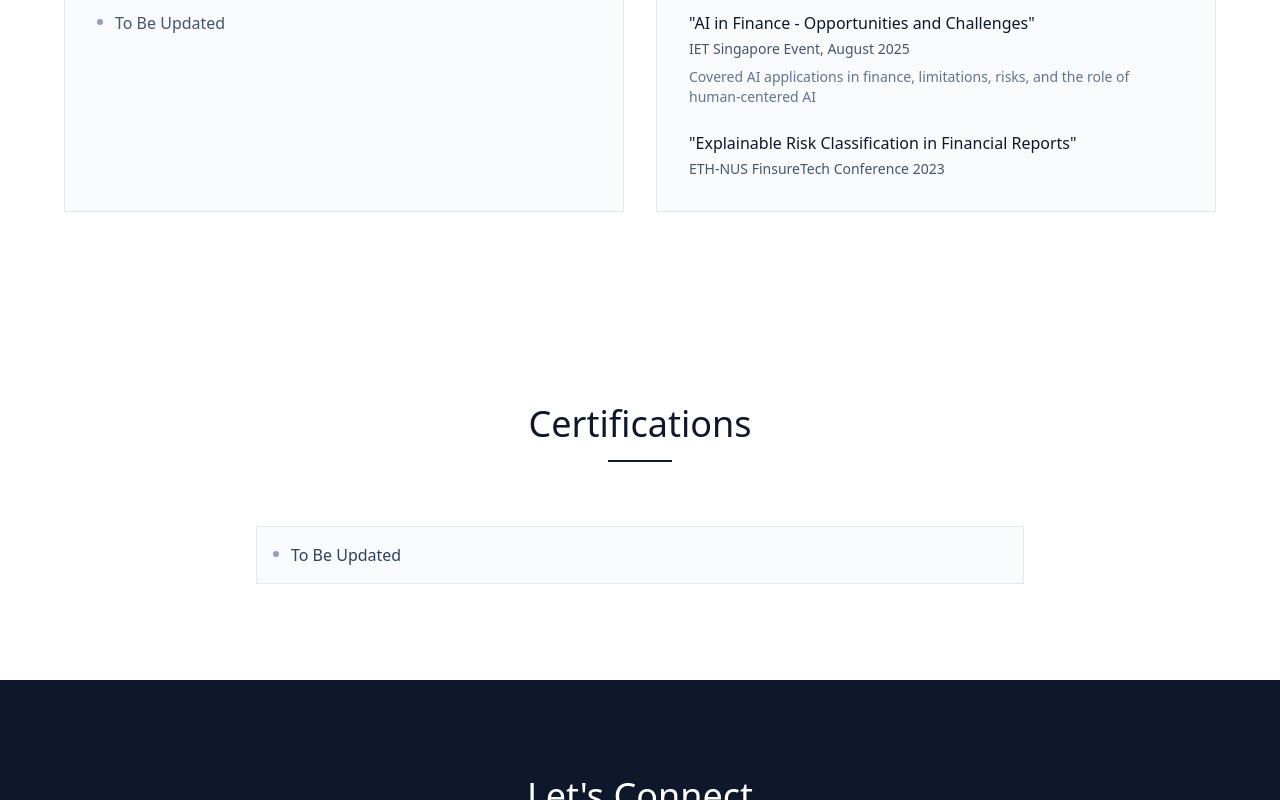
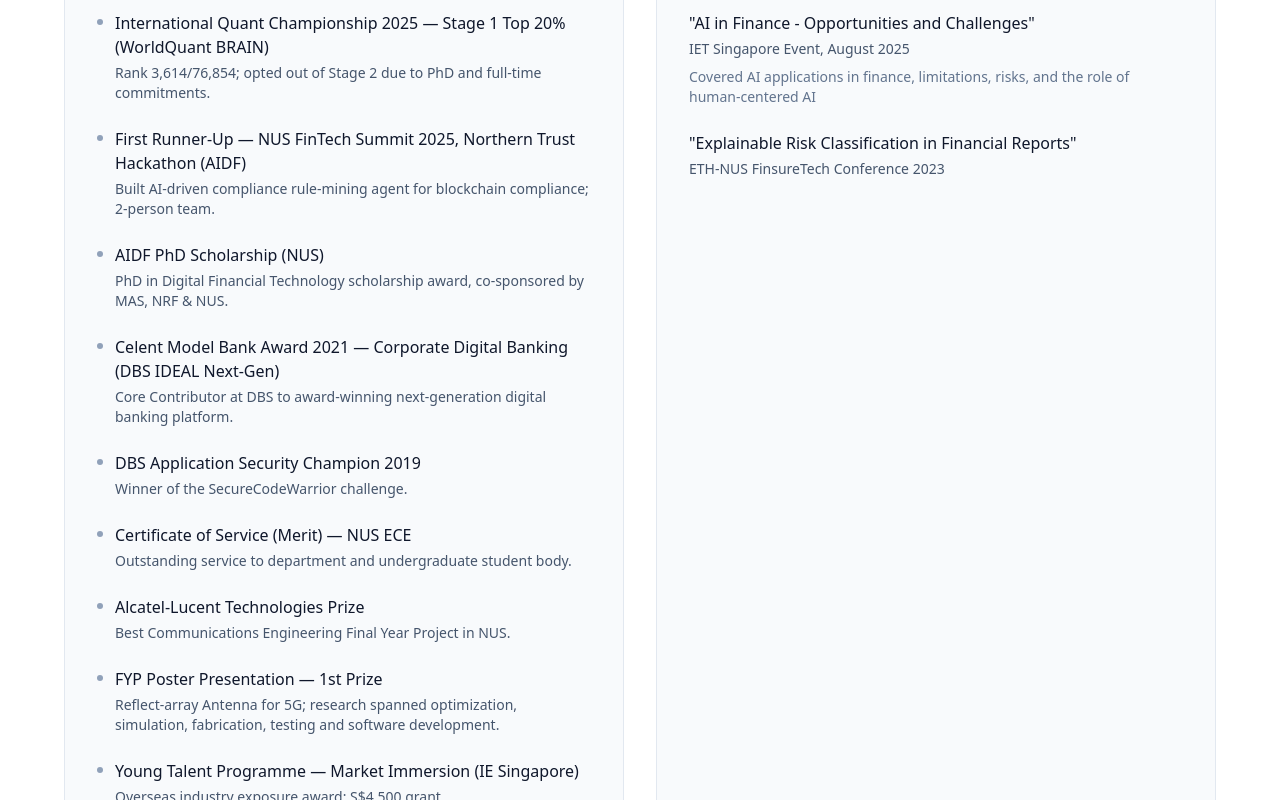
Before and after one commit to Chen-XueWen/Chen-XueWen.github.io, a React (Vite) app: page / in a window 1280 px wide. Shown: the part 5400-6200 px from the top of the page. Built offline with nearby package versions, Linux system fonts and the light colour scheme.

Commit message:
Updated awards

```diff
--- a/src/App.jsx
+++ b/src/App.jsx
@@ -462,11 +462,16 @@
                   <Award className="mr-3 text-slate-700" size={20} />
                   <h3 className="text-xl font-medium text-slate-900">Awards & Honors</h3>
                 </div>
-                <div className="space-y-4">
-                  {achievements.map((achievement, index) => (
+                <div className="space-y-6">
+                  {achievements.map((item, index) => (
                     <div key={index} className="flex items-start space-x-3">
                       <div className="w-1.5 h-1.5 bg-slate-400 rounded-full mt-2 flex-shrink-0"></div>
-                      <span className="text-slate-600">{achievement}</span>
+                      <div>
+                        <div className="text-slate-900 font-medium">{item.title || item}</div>
+                        {item.description && (
+                          <div className="text-slate-600 text-sm mt-1">{item.description}</div>
+                        )}
+                      </div>
                     </div>
                   ))}
                 </div>
--- a/src/content.json
+++ b/src/content.json
@@ -137,7 +137,46 @@
     "To Be Updated"
   ],
   "achievements": [
-    "To Be Updated"
+    {
+      "title": "International Quant Championship 2025 — Stage 1 Top 20% (WorldQuant BRAIN)",
+      "description": "Rank 3,614/76,854; opted out of Stage 2 due to PhD and full-time commitments."
+    },
+    {
+      "title": "First Runner-Up — NUS FinTech Summit 2025, Northern Trust Hackathon (AIDF)",
+      "description": "Built AI-driven compliance rule-mining agent for blockchain compliance; 2-person team."
+    },
+    {
+      "title": "AIDF PhD Scholarship (NUS)",
+      "description": "PhD in Digital Financial Technology scholarship award, co-sponsored by MAS, NRF & NUS."
+    },
+    {
+      "title": "Celent Model Bank Award 2021 — Corporate Digital Banking (DBS IDEAL Next-Gen)",
+      "description": "Core Contributor at DBS to award-winning next-generation digital banking platform."
+    },
+    {
+      "title": "DBS Application Security Champion 2019",
+      "description": "Winner of the SecureCodeWarrior challenge."
+    },
+    {
+      "title": "Certificate of Service (Merit) — NUS ECE",
+      "description": "Outstanding service to department and undergraduate student body."
+    },
+    {
+      "title": "Alcatel-Lucent Technologies Prize",
+      "description": "Best Communications Engineering Final Year Project in NUS."
+    },
+    {
+      "title": "FYP Poster Presentation — 1st Prize",
+      "description": "Reflect-array Antenna for 5G; research spanned optimization, simulation, fabrication, testing and software development."
+    },
+    {
+      "title": "Young Talent Programme — Market Immersion (IE Singapore)",
+      "description": "Overseas industry exposure award; S$4,500 grant."
+    },
+    {
+      "title": "Dean's List (NUS)",
+      "description": "Top 5% with Semester CAP ≥ 4.5 and full course load."
+    }
   ],
   "academicServices": [
     "Reviewer for International Conference on Information Systems (ICIS)",
```
